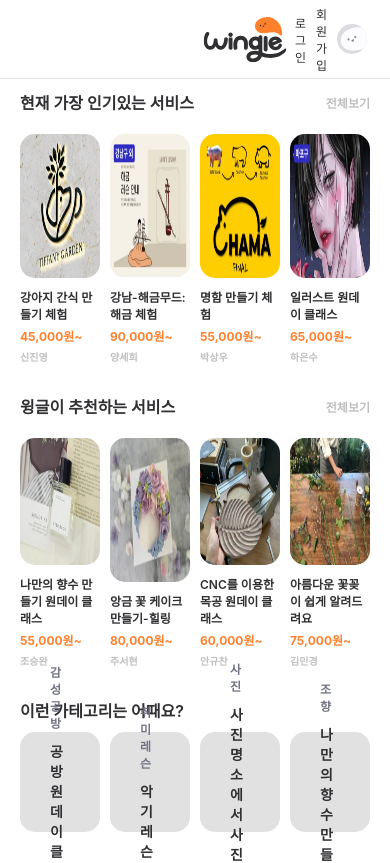
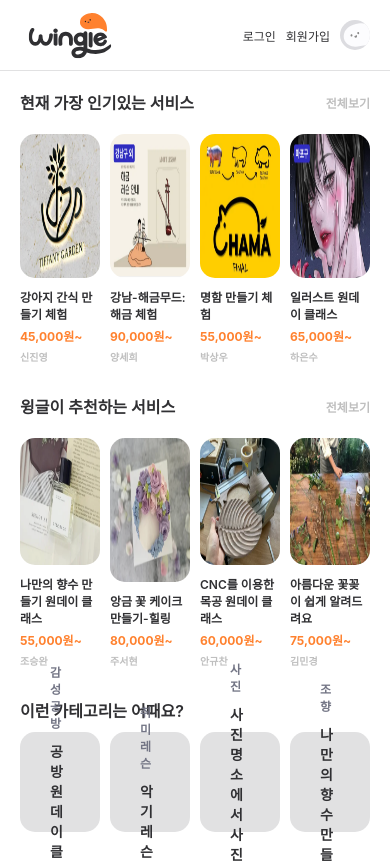
Before and after one commit to sehee-xx/Wingle, a Next.js app: page / in a window 390 px wide. Shown: the top 863 px of the page. Built offline with nearby package versions, Linux system fonts and the light colour scheme.

Commit message:
Modify: Header 테블릿 반응형

```diff
--- a/src/components/Header.tsx
+++ b/src/components/Header.tsx
@@ -47,17 +47,20 @@ const HeaderWrapper = styled.div`
   position: fixed;
   top: 0;
   width: 100%;
-  /* max-width: 1200px; */
   margin: 0 auto;
   background-color: white;
   z-index: 1000;
   border-bottom: 1px solid #e1e1e2;
-  padding: 5px 250px;
+  padding: 5px 240px;
   display: flex;
   flex-direction: row;
   align-items: center;
   justify-content: space-between;
   box-sizing: border-box;
+
+  @media (max-width: 768px) {
+    padding: 5px 20px;
+  }
 `;
 
 const Logo = styled.img`
```
